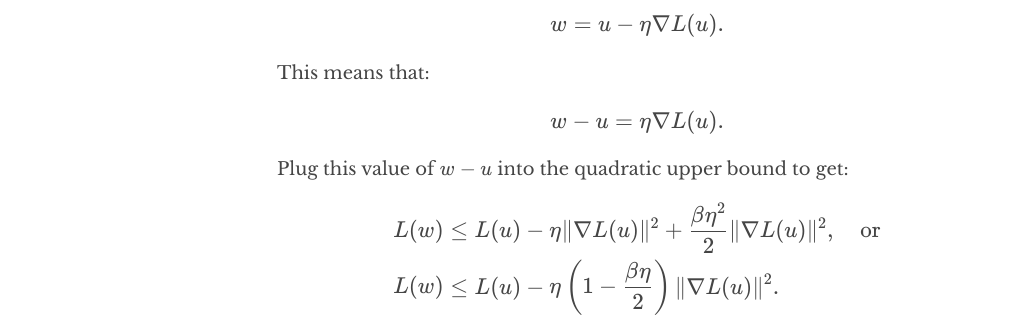
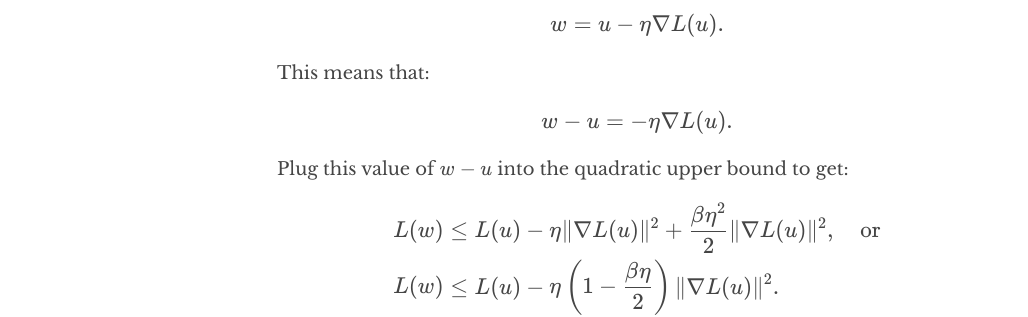
Before and after one commit to chinmayhegde/fodl, a Jekyll site: the page built from _posts/2022-01-15-optimization01.md, in a window 1280 px wide and 900 px high, scrolled down 5036 px. Shown: the part 153-470 px from the top of the window, without its empty margins (3-1031 px from the left). Built offline with Jekyll 4.4.1, drawn with Linux system fonts in a browser that asks for light colours; nearby versions of some CDN libraries.

Commit message:
Missing "-" sign?

```diff
--- a/_posts/2022-01-15-optimization01.md
+++ b/_posts/2022-01-15-optimization01.md
@@ -153,7 +153,7 @@ We are now ready to prove our first result.
   This means that:
 
   $$
-  w - u = \eta \nabla L(u).
+  w - u = - \eta \nabla L(u).
   $$
 
   Plug this value of $w-u$ into the quadratic upper bound to get:
```
